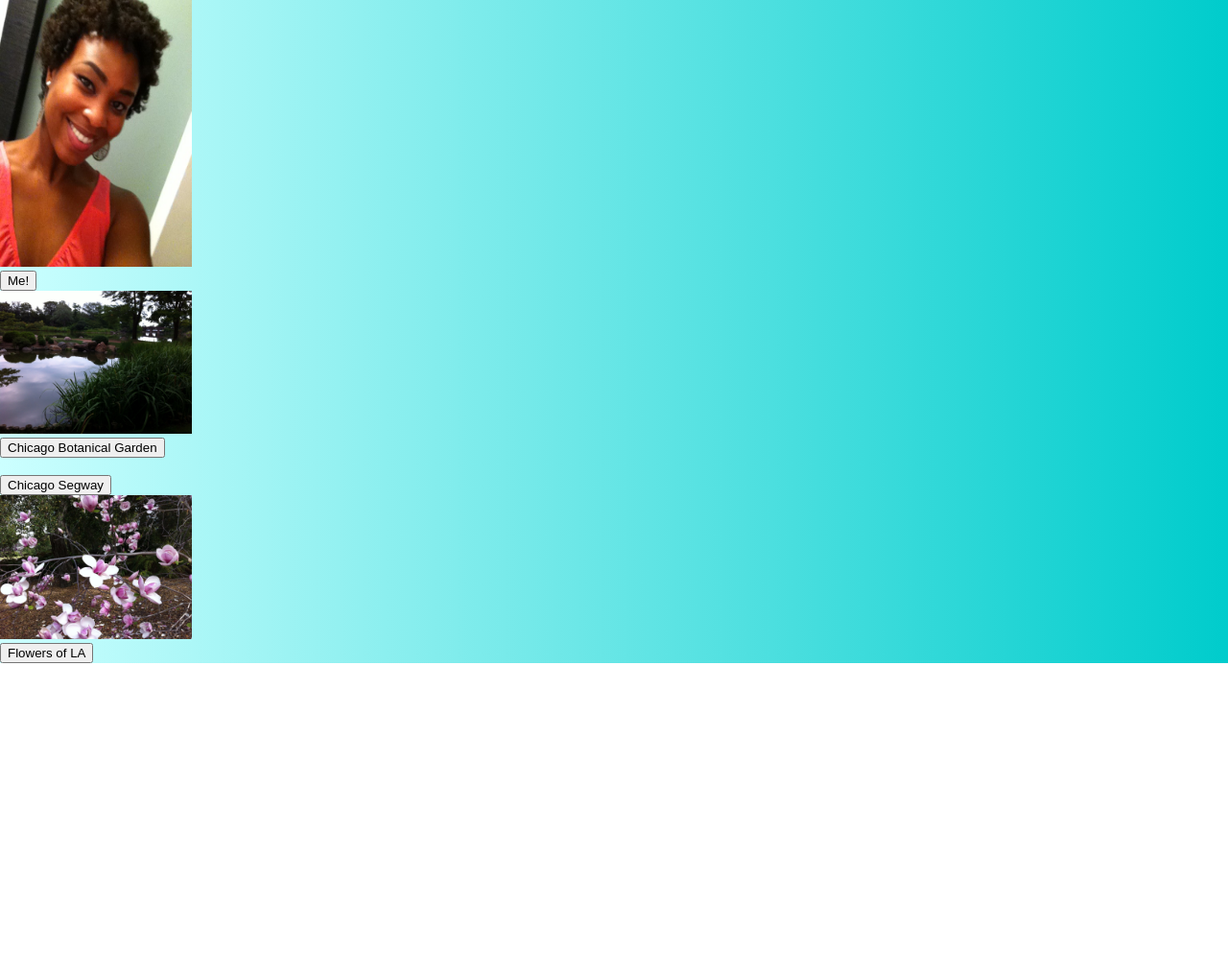
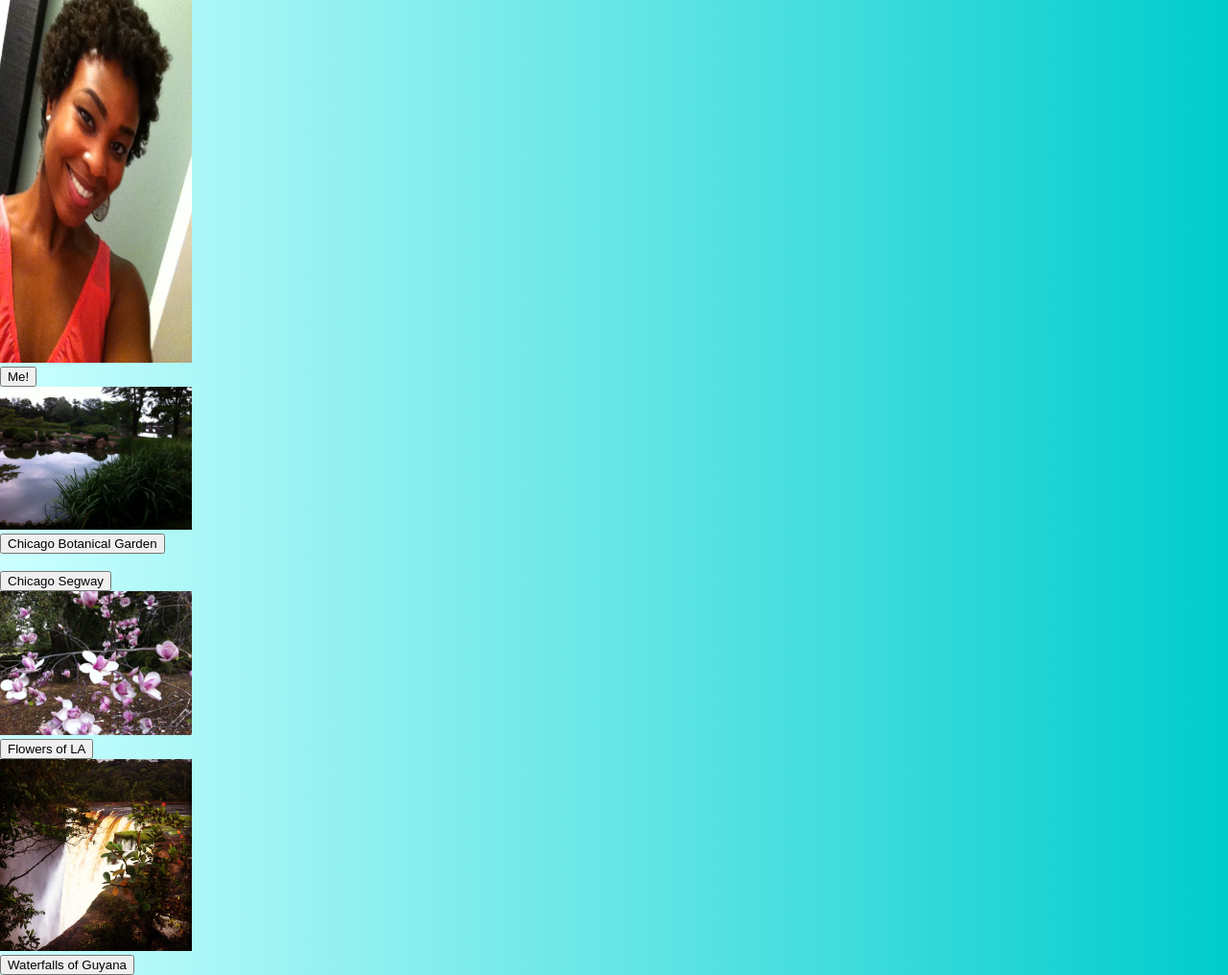
Before and after one commit to alrich425/alrich425.github.io, a plain HTML site: page index.html in a window 1280 px wide. Shown: the part 162-1178 px from the top of the page at 96% size. Before the commit the page ends 853 px from the top, so only its background shows below. Drawn offline with Linux system fonts and the light colour scheme.

Commit message:
guyana waterfall

```diff
--- a/index.html
+++ b/index.html
@@ -20,7 +20,7 @@
 
 	<div class="container-images">
 		<div class="column-left">
-			<img src="images/me.jpg" width="200px" height="300px" alt="this is me">
+			<img src="images/me.jpg" width="200px" height="400px" alt="this is me">
 			<br />
 			<button>Me!</button>
 		</div>
@@ -42,6 +42,11 @@
 			<br />
 			<button>Flowers of LA</button>
 		</div>
+		<div class="column-right">
+			<img src="images/waterfall.jpg" width="200px" alt="this is the waterfall">
+			<br />
+			<button>Waterfalls of Guyana</button>
+		</div>
 	</div>
 
 <body>
```
